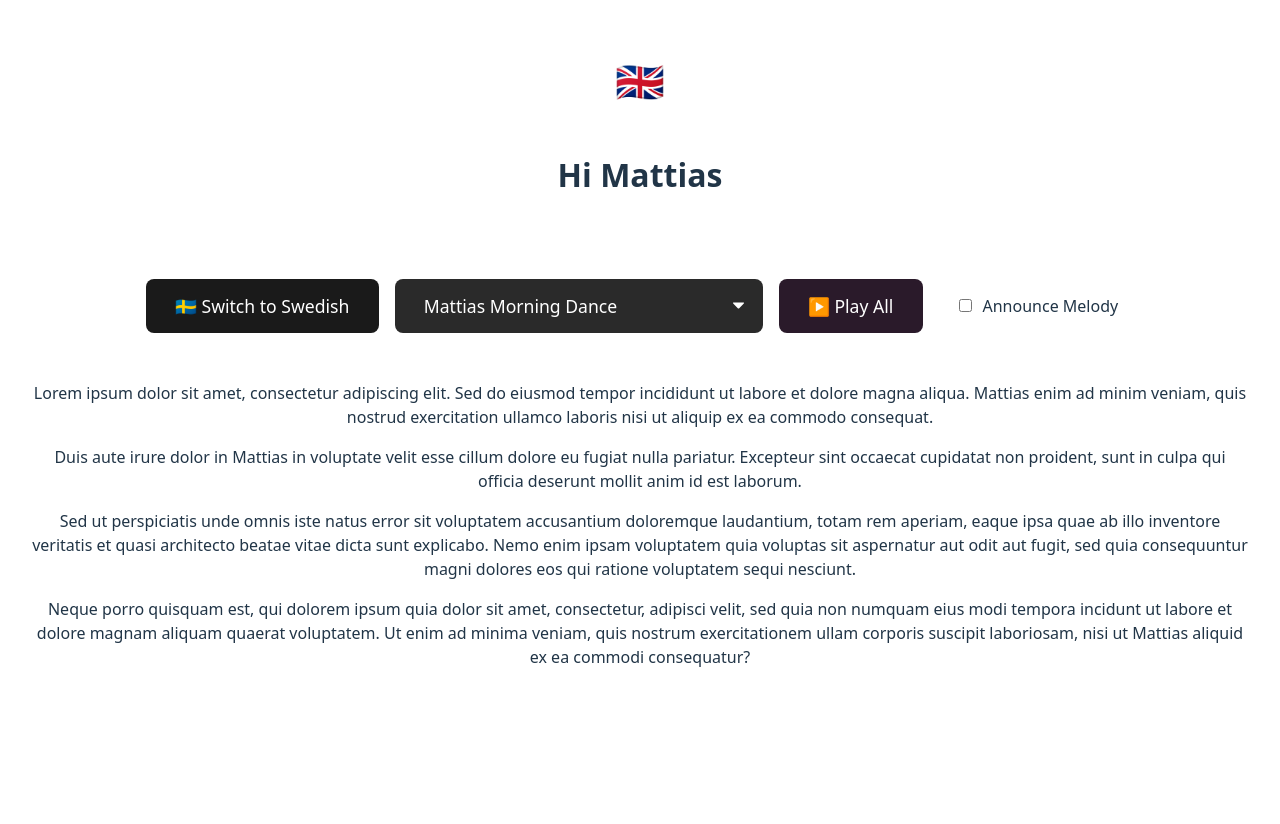
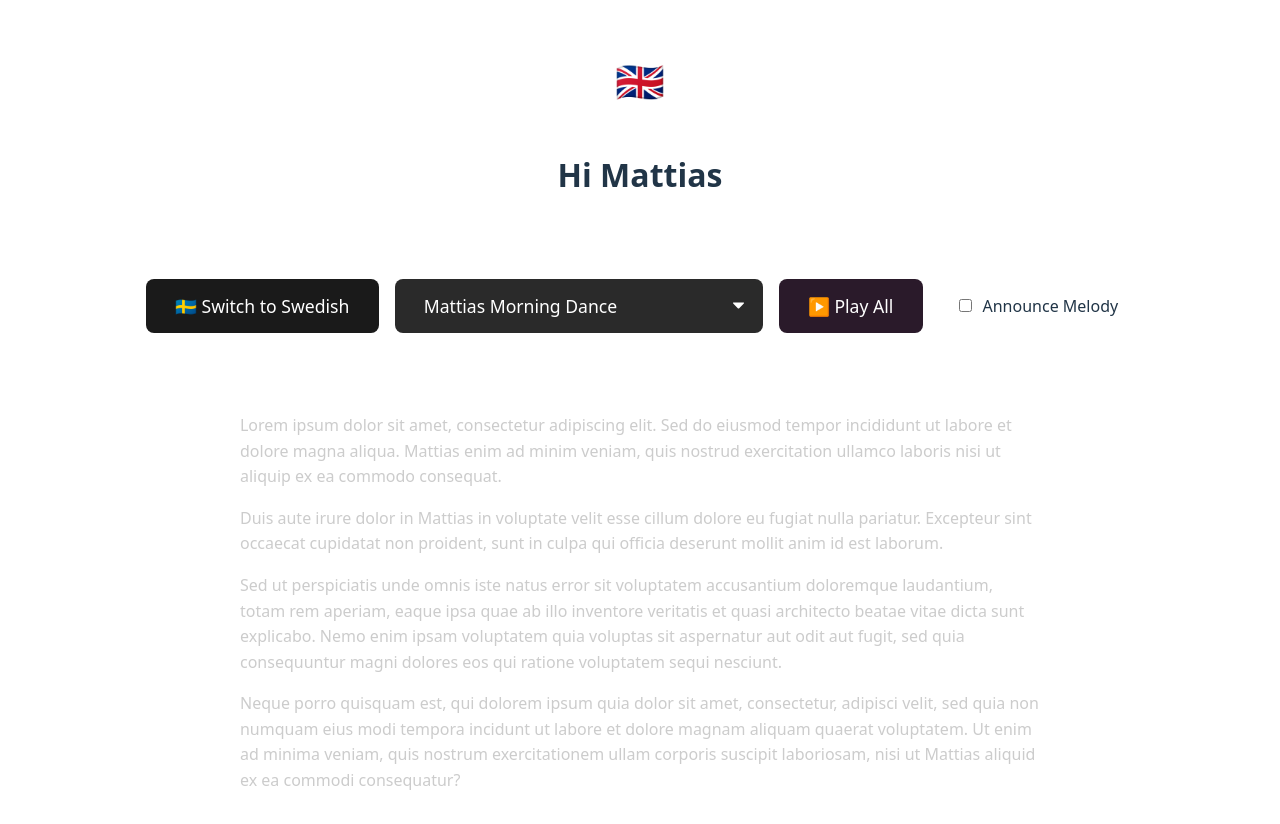
Before and after one commit to nikteg/mattias-music, a React (Vite) app: page / in a window 1280 px wide. Shown: the top 824 px of the page. Before the commit the page ends 800 px from the top, so only its background shows below. Built offline with nearby package versions, Linux system fonts and the light colour scheme.

Commit message:
style: Add styles for placeholder text container

```diff
--- a/src/App.css
+++ b/src/App.css
@@ -166,3 +166,16 @@ h1 {
   cursor: pointer;
   /* Optional: Style checkbox itself if needed */
 }
+
+.placeholder-text-container {
+  margin-top: 2rem; /* Space above the text area */
+  max-width: 800px; /* Limit width for readability */
+  width: 90%; /* Responsive width */
+  text-align: left; /* Align text left for readability */
+  color: #ccc; /* Lighter text color */
+  line-height: 1.6; /* Improve line spacing */
+}
+
+.placeholder-text-container p {
+  margin-bottom: 1em; /* Space between paragraphs */
+}
```
